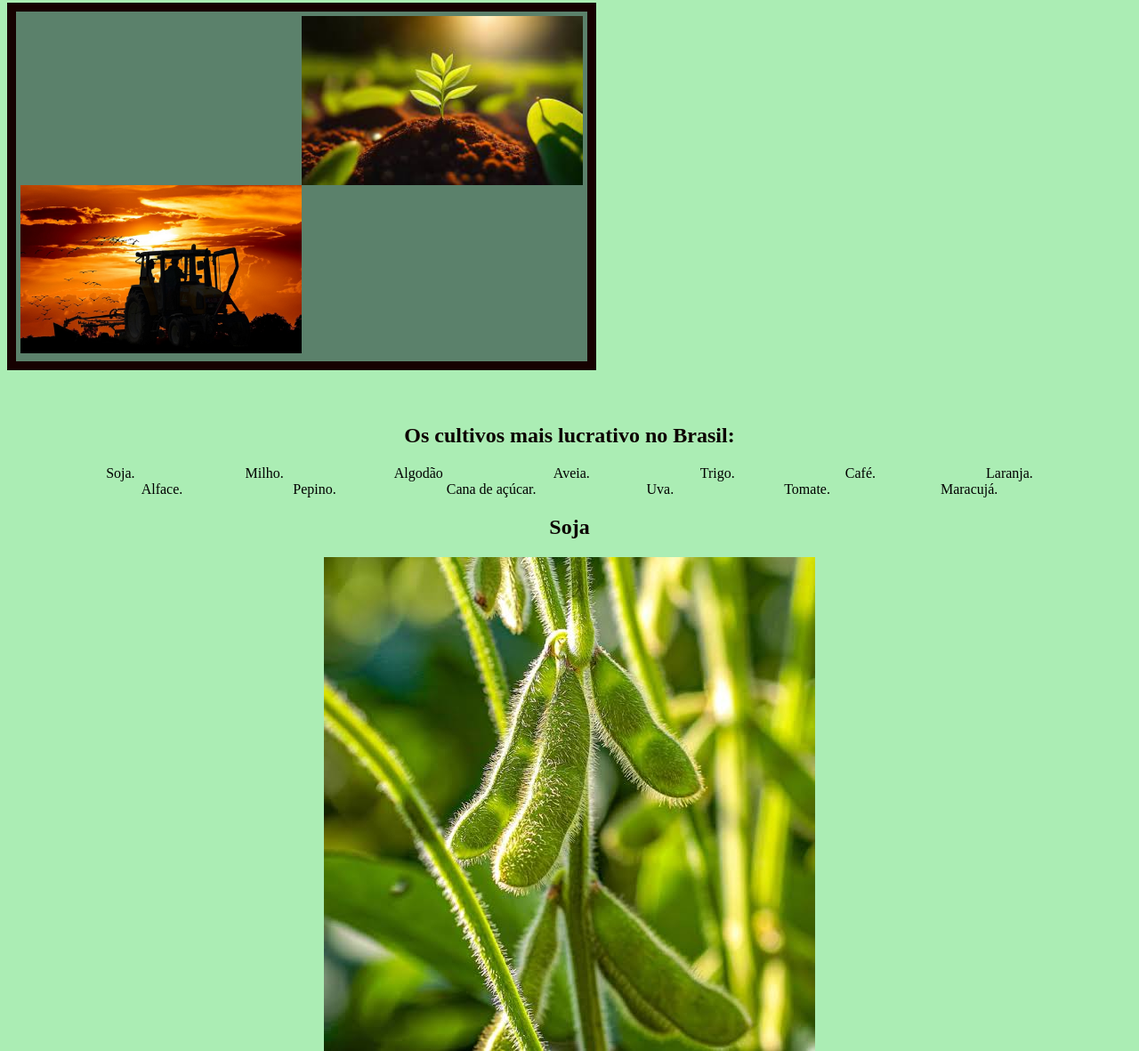
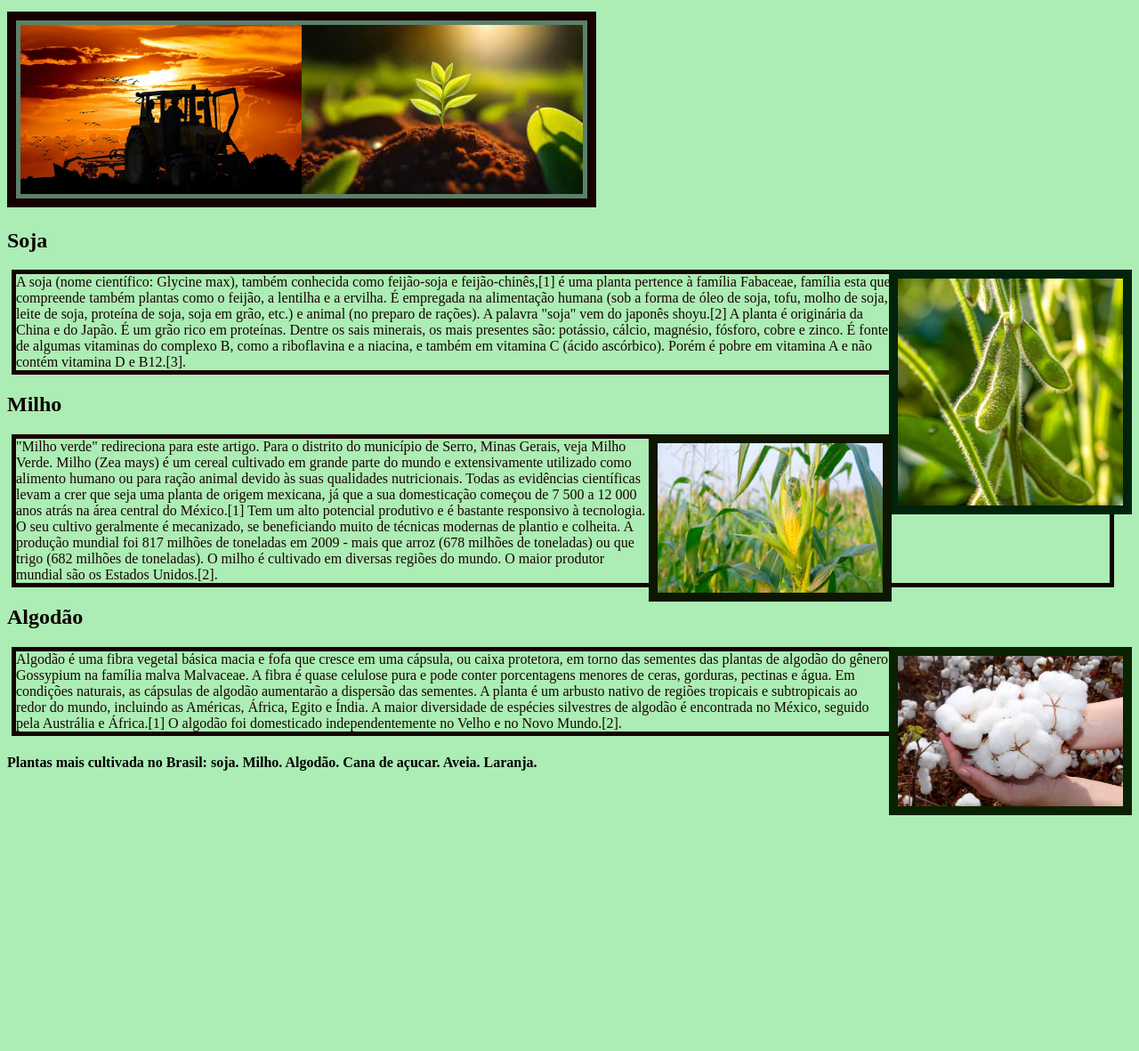
Before and after one commit to MarcianeLunkes/Agrinho, a plain HTML site: page index.html in a window 1280 px wide. Shown: the part 439-1620 px from the top of the page at 89% size. After the commit the page ends 1355 px from the top, so only its background shows below. Drawn offline with Linux system fonts and the light colour scheme.

Commit message:
Add files via upload

```diff
--- a/index.html
+++ b/index.html
@@ -61,26 +61,10 @@
             <img src="1.jpg" id="foto2">
 
         </div>
-                <div class="pagina2">
-             <h2>Os cultivos mais lucrativo no Brasil:</h2>
-        <ul>
-               <li> Soja. </li>
-               <li> Milho. </li>
-               <li> Algodão </li>
-               <li> Aveia. </li>
-               <li> Trigo. </li>
-               <li> Café. </li>
-               <li> Laranja. </li>
-               <li> Alface. </li>
-               <li> Pepino.  </li>
-               <li> Cana de açúcar. </li>
-               <li> Uva. </li>
-               <li> Tomate. </li>
-               <li> Maracujá. </li>
-
-             </ul>
+                <div class="container">
+                    <div class="image">
             <h2> Soja</h2>
-            <img src="3.jpeg" id="foto4">
+            <a href="https://pt.wikipedia.org/wiki/Soja"><img src="3.jpeg"  alt="imagem1"id="foto4"></a>
             <p>A soja (nome científico: Glycine max), também conhecida como feijão-soja e feijão-chinês,[1] é uma planta pertence à família Fabaceae,
             família esta que compreende também plantas como o feijão, a lentilha e a ervilha.
             É empregada na alimentação humana (sob a forma de óleo de soja, tofu, molho de soja, leite de soja, proteína de soja, soja em grão, etc.) e animal (no preparo de rações).
@@ -88,20 +72,29 @@
             Dentre os sais minerais, os mais presentes são: potássio, cálcio, magnésio, fósforo, cobre e zinco.
             É fonte de algumas vitaminas do complexo B, como a riboflavina e a niacina, e também em vitamina C (ácido ascórbico). Porém é pobre em vitamina A e não contém vitamina D e B12.[3].</p>
             <h2> Milho </h2>
-            <img src="4.jpeg" id="foto5">
+            <a href="https://pt.wikipedia.org/wiki/Milho"><img src="4.jpeg" alt="imagem1"id="foto5"></a>
             <P> "Milho verde" redireciona para este artigo. Para o distrito do município de Serro, Minas Gerais, veja Milho Verde.
                 Milho (Zea mays) é um cereal cultivado em grande parte do mundo e extensivamente utilizado como alimento humano ou para ração animal devido às suas qualidades nutricionais.
                 Todas as evidências científicas levam a crer que seja uma planta de origem mexicana, já que a sua domesticação começou de 7 500 a 12 000 anos atrás na área central do México.[1]
                 Tem um alto potencial produtivo e é bastante responsivo à tecnologia. O seu cultivo geralmente é mecanizado, se beneficiando muito de técnicas modernas de plantio e colheita.
                 A produção mundial foi 817 milhões de toneladas em 2009 - mais que arroz (678 milhões de toneladas) ou que trigo (682 milhões de toneladas). O milho é cultivado em diversas regiões do mundo.
                 O maior produtor mundial são os Estados Unidos.[2].</P>
-                </div>
                 <h2> Algodão </h2>
-                <img src="5.jpg" id="foto6">
+            <a href="https://pt.wikipedia.org/wiki/Algod%C3%A3o"><img src="5.jpg" alt="imagem1"id="foto6"></a>
             <P> Algodão é uma fibra vegetal básica macia e fofa que cresce em uma cápsula, ou caixa protetora, em torno das sementes das plantas de algodão do gênero Gossypium na família malva Malvaceae.
                 A fibra é quase celulose pura e pode conter porcentagens menores de ceras, gorduras, pectinas e água. Em condições naturais, as cápsulas de algodão aumentarão a dispersão das sementes.
                 A planta é um arbusto nativo de regiões tropicais e subtropicais ao redor do mundo, incluindo as Américas, África, Egito e Índia. A maior diversidade de espécies silvestres de algodão é encontrada no México, seguido pela Austrália e África.[1]
                 O algodão foi domesticado independentemente no Velho e no Novo Mundo.[2].</P>
-                </div>
+            </div>
+        </div>
+            <h4> Plantas mais cultivada no Brasil:
+                soja.
+                Milho.
+                Algodão.
+                Cana de açucar.
+                Aveia.
+                Laranja.
+
+            </h4>
         </body>
         </html>
--- a/style.css
+++ b/style.css
@@ -2,7 +2,7 @@ body{
     background-color: rgba(165, 236, 175, 0.932);
 }
 header{
-    background-color: rgb(159, 190, 152);
+    background-color: rgb(52, 223, 13);
 }
 h1{
     color: rgb(0, 0, 0);
@@ -24,8 +24,8 @@ h2{
 #foto3{
     display: block;
     float: right;
-    margin-left: 90px;
-    width: 30%;
+    margin-left: 100px;
+    width: 60%;
 }
 .header {
     height: 150px;
@@ -53,7 +53,7 @@ li{
 
 p{
     margin-right: 20px;
-    color: rgb(0, 0, 0);
+    color: rgb(26, 2, 2);
 }
 .titulo1{
     background: rgb(179, 228, 147);
@@ -71,7 +71,10 @@ p{
   }
 #foto2{
     width: 50%;
-  }
+    display: block;
+    float: right;
+    margin-right: -100px;
+}
 #foto3{
     width: 50%;
   }
@@ -86,6 +89,33 @@ h3{
 }
 li{
     list-style-type: none;
-    display: inline-block;
+    display:inline-block;
     margin-right: 60px
 }
+#foto4{
+    width: 20%;
+    display: block;
+    float: right;
+    margin-left: -3px;
+    border: 10px solid rgb(1, 34, 11);
+}
+#foto5{
+    width: 20%;
+    display: block;
+    float: right;
+    margin-left: -5px;
+    border: 10px solid rgb(12, 22, 1);
+}
+
+#foto6{
+    width: 20%;
+    display: block;
+    float: right;
+    margin-left: -0px;
+    border: 10px solid rgb(9, 34, 1);
+}
+
+p{
+    border: 5px solid rgb(22, 1, 1);
+    margin-left: 5px;
+}
```
